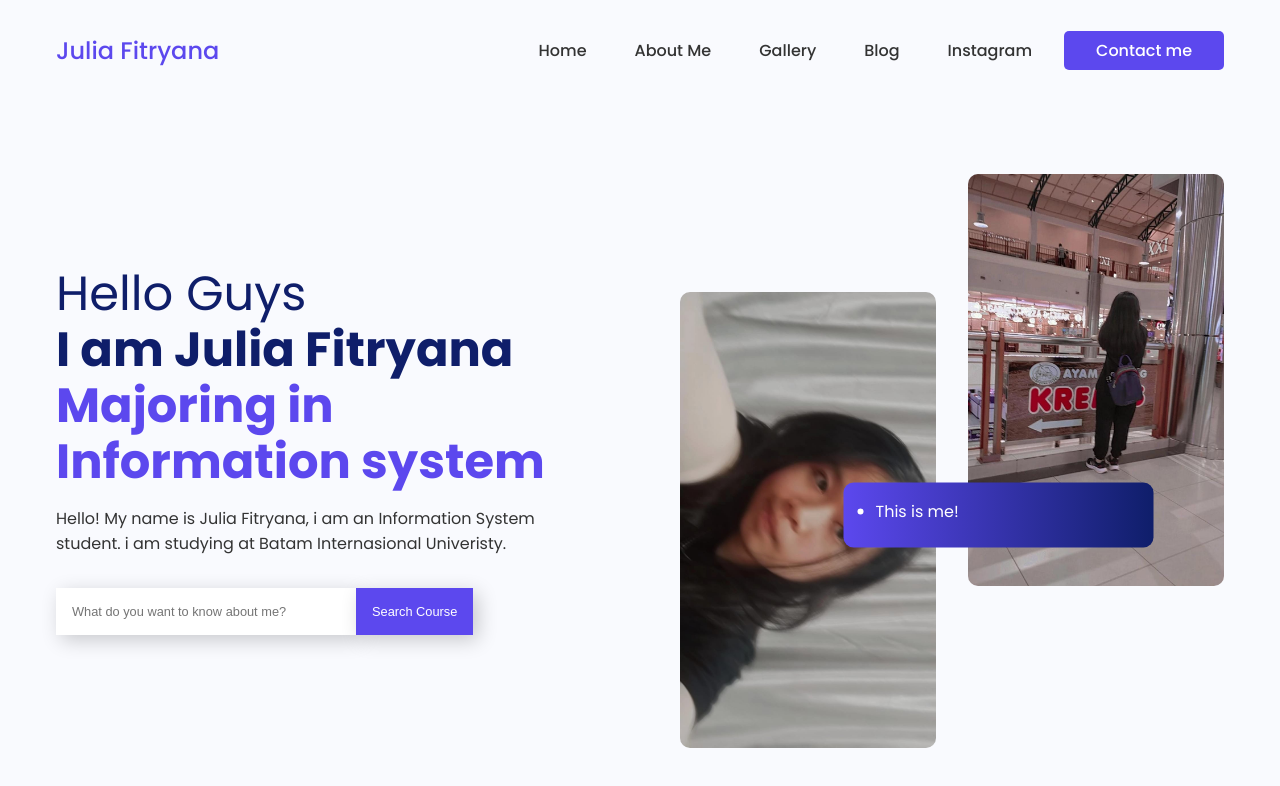
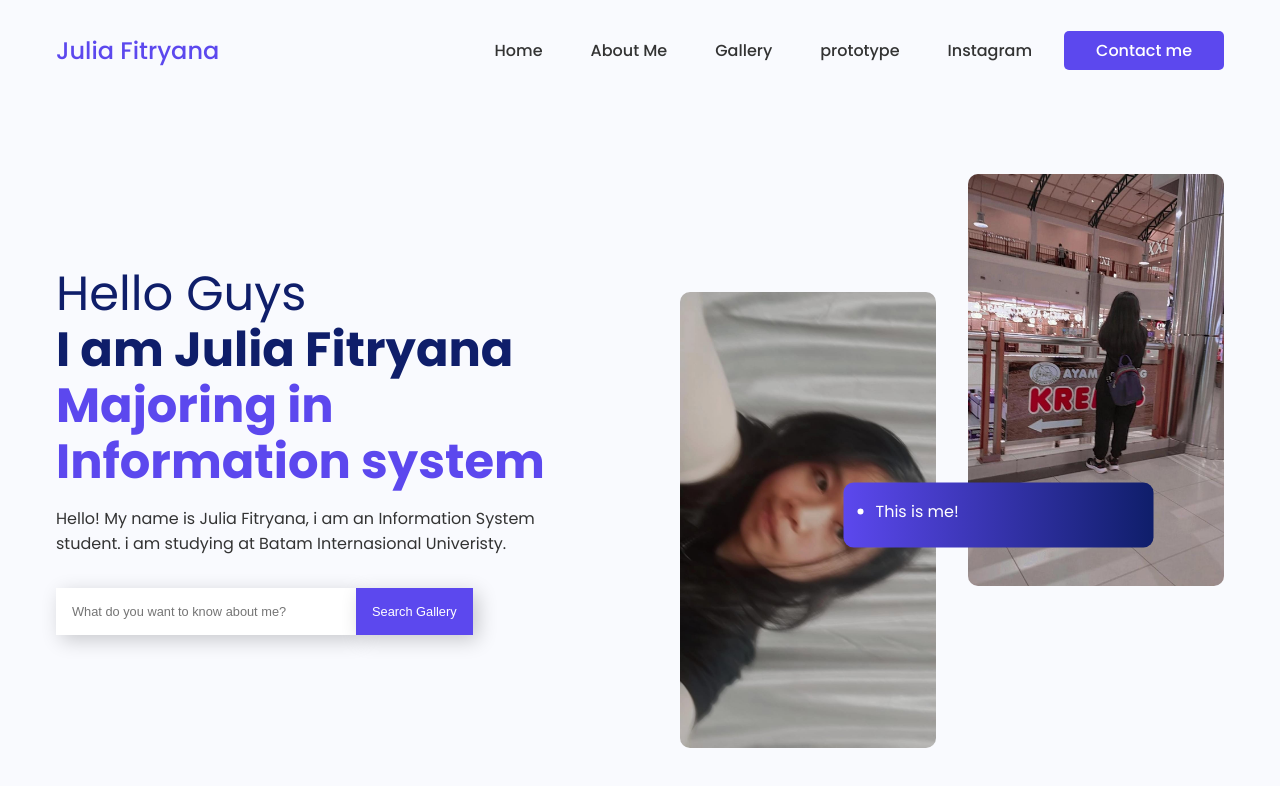
Before and after one commit to JuliaFitryana/Julia2331187.github.io, a plain HTML site: page index.html in a window 1280 px wide. Drawn offline with Linux system fonts and the light colour scheme.

Commit message:
Update index.html

```diff
--- a/index.html
+++ b/index.html
@@ -5,7 +5,7 @@
     <meta http-equiv="X-UA-Compatible" content="IE=edge" />
     <meta name="viewport" content="width=device-width, initial-scale=1.0" />
     <link rel="stylesheet" href="styles.css" />
-    <title>Web Design Mastery | Learning Landing Page</title>
+    <title>Julia Fitryana</title>
   </head>
   <body>
     <nav>
@@ -14,7 +14,7 @@
         <li class="link"><a href="#">Home</a></li>
         <li class="link"><a href="#">About Me</a></li>
         <li class="link"><a href="#">Gallery</a></li>
-        <li class="link"><a href="#">Blog</a></li>
+        <li class="link"><a href="https://juliafitryana.my.canva.site/web#gallery">prototype</a></li>
         <li class="link"><a href="https://www.instagram.com/juliaaa._f?igsh=ZmJrNnVrdGpxYjV6">Instagram</a></li>
         <li class="link"><a href="https://wa.me/6281275808327" class="nav__btn">Contact me</a></li>
       </ul>
@@ -31,7 +31,7 @@
         </p>
         <form>
           <input type="text" placeholder="What do you want to know about me?" />
-          <button type="submit">Search Course</button>
+          <button type="submit">Search Gallery</button>
         </form>
       </div>
       <div class="image__container">
```
